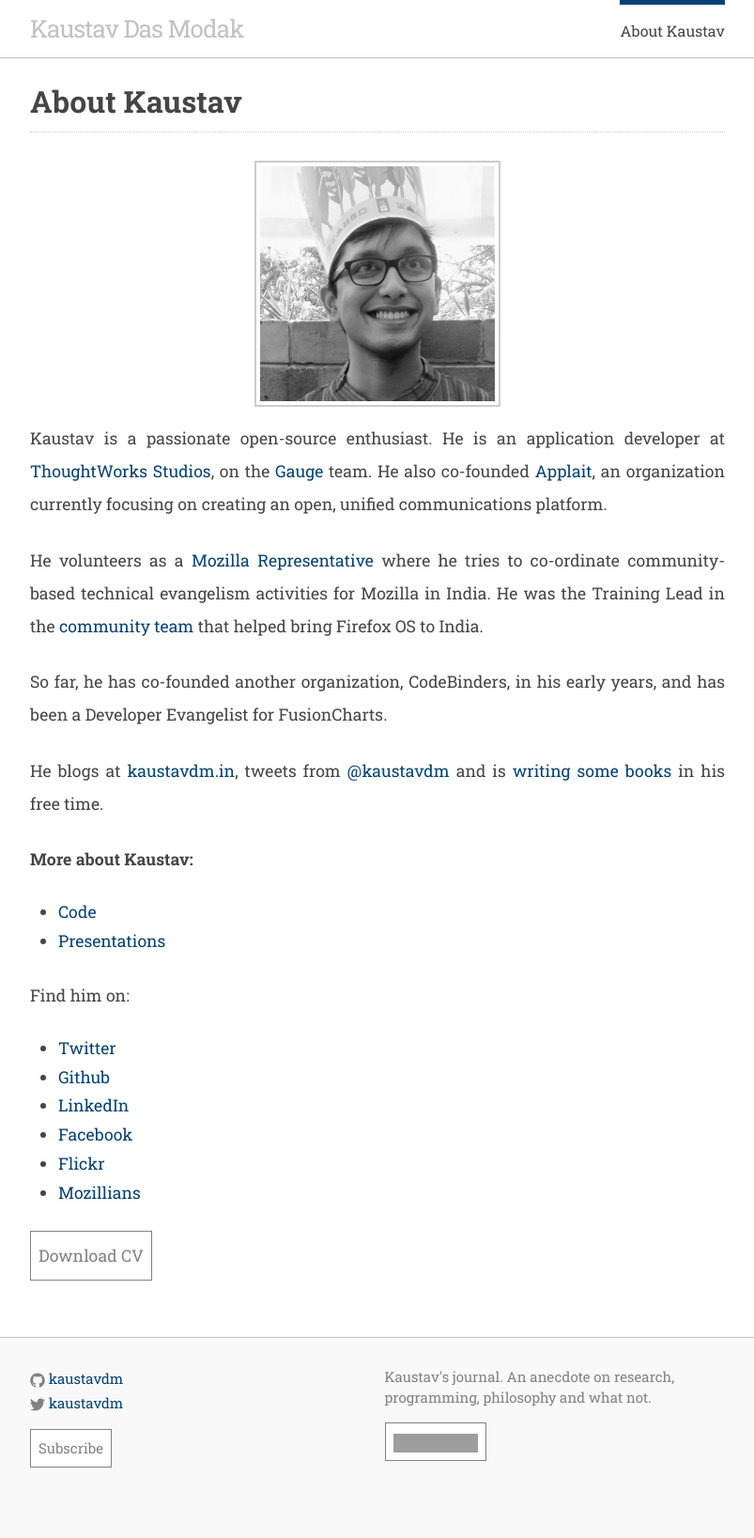
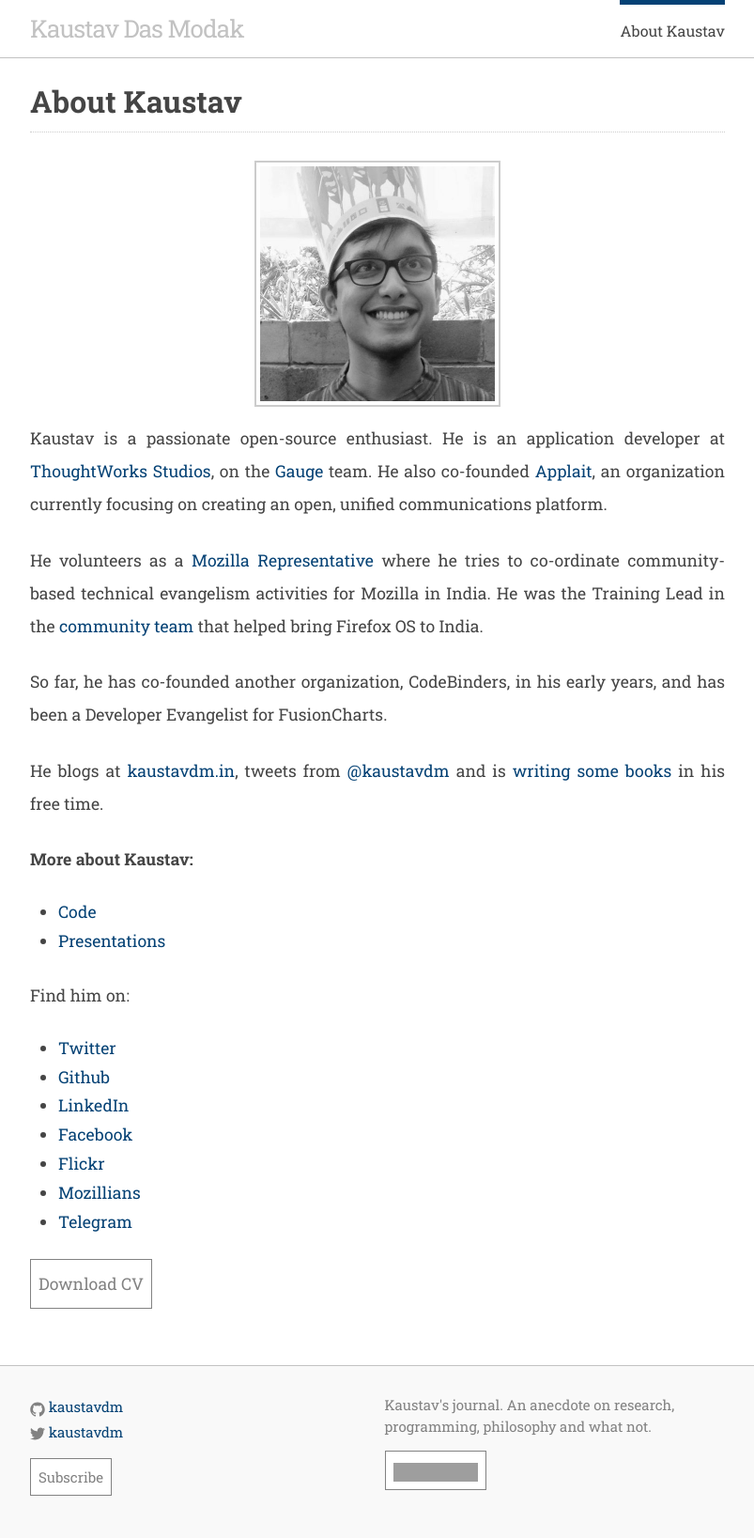
Before and after one commit to kaustavdm/website, a Jekyll site: the page built from about-me/index.md, in a window 1280 px wide. Shown: the whole page at 94% size, without its empty margins (238-1041 px from the left). Built offline with Jekyll 4.4.1, drawn with Linux system fonts in a browser that asks for light colours; before the commit the page ends 1607 px from its top, so only the background shows below that; grey boxes are pictures that could not be loaded.

Commit message:
Add telegram link
Signed-off-by: Kaustav Das Modak <kaustav.dasmodak@yahoo.co.in>

```diff
--- a/about-me/index.md
+++ b/about-me/index.md
@@ -32,6 +32,6 @@ Find him on:
 * [Facebook](https://facebook.com/kaustavdm)
 * [Flickr](http://www.flickr.com/photos/kaustav_das_modak/)
 * [Mozillians](https://mozillians.org/en-US/u/kaustavdm/)
-
+* [Telegram](https://telegram.me/kaustavdm)
 
 <a href="/static/cv/Kaustav-CV-Dec-2015.pdf" class="button">Download CV</a>
```
